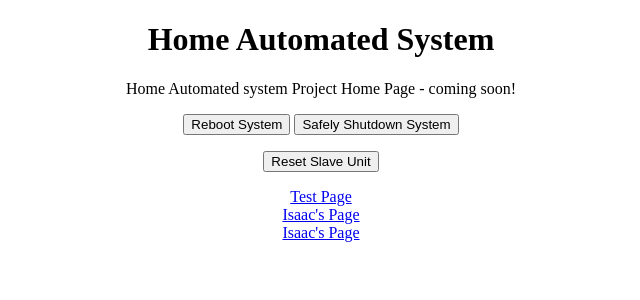
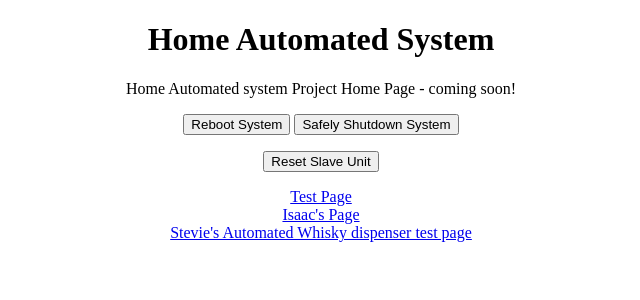
Before and after one commit to CraigHissett/PiHome, a Python web app: template templates/index.html in a window 1280 px wide. Shown: the top 300 px of the page, without its empty margins (319-959 px from the left). Run offline with Jinja, Linux system fonts and the light colour scheme; the template is opened without the code that fills it, so the values that code supplies are empty.

Commit message:
Update index.html

```diff
--- a/templates/index.html
+++ b/templates/index.html
@@ -36,7 +36,7 @@ Home Automated system Project Home Page - coming soon!<br>
 <p></p>
 <a href="/test">Test Page</a><br>
 <a href="/isaac">Isaac's Page</a><br>
-<a href="/glenmorangie">Isaac's Page</a><br>
+<a href="/glenmorangie"> Stevie's Automated Whisky dispenser test page</a><br>
 </div>
 </body>
 </html>
```
